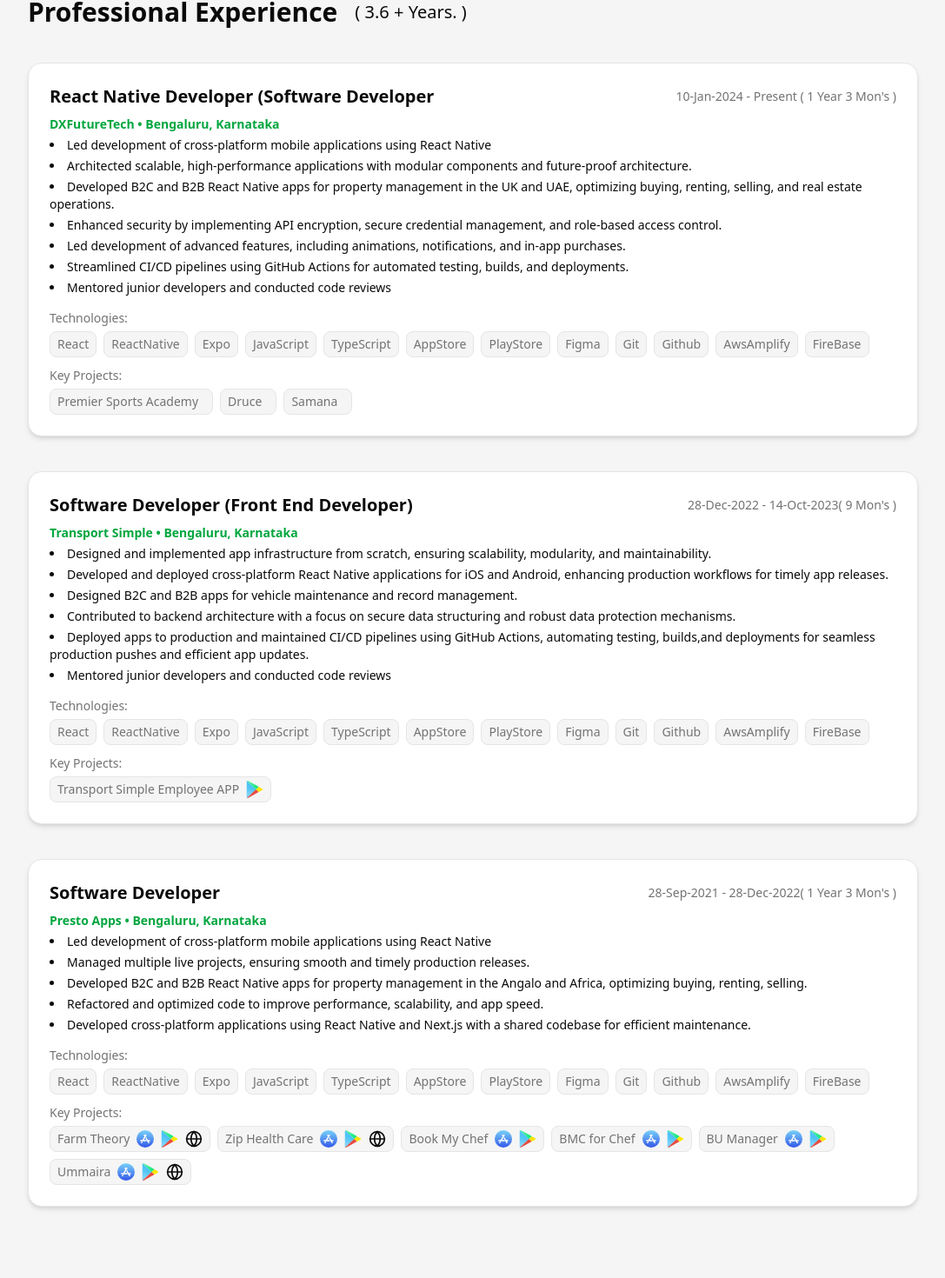
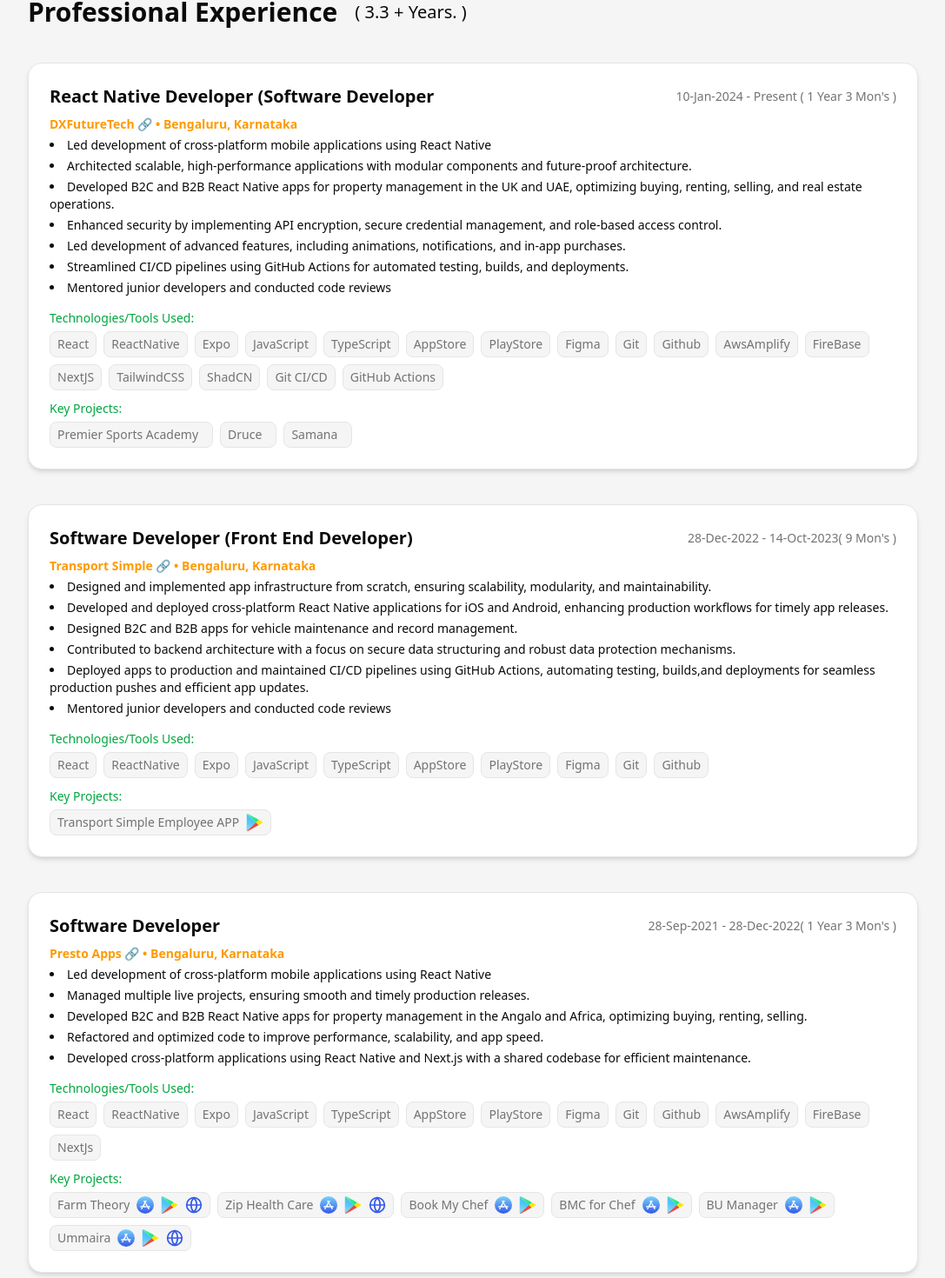
Before and after one commit to RV-React-Projects/ranvijay_portfolio, a Next.js app: page / in a window 1280 px wide. Shown: the part 2330-3800 px from the top of the page at 87% size, without its empty margins (96-1183 px from the left). Built offline with nearby package versions, Linux system fonts and the light colour scheme.

Commit message:
Fixed the Spacing Issue on all the Components now

```diff
--- a/src/components/layout/Footer.tsx
+++ b/src/components/layout/Footer.tsx
@@ -1,7 +1,9 @@
 'use client';
 import { Facebook, Instagram, Linkedin, Github, Newspaper } from 'lucide-react';
 import moment from 'moment';
+import Link from 'next/link';
 import { useSelectedLayoutSegment } from 'next/navigation';
+import { siteConfig } from '@configs/AppConfigs';
 
 export default function Footer() {
   const currentYear = moment().year();
@@ -9,8 +11,8 @@
   const isNotFound = segment === '/_not-found';
 
   return isNotFound ? null : (
-    <footer className="bg-[#2C2C2C] text-[#CFCFCF] px-6 md:px-20 py-12 text-sm">
-      <div className="max-w-7xl mx-auto grid grid-cols-1 md:grid-cols-4 gap-10">
+    <footer className="site_spacing bg-[#2C2C2C] text-[#CFCFCF] py-12 text-sm">
+      <div className="mx-auto grid grid-cols-1 md:grid-cols-4 gap-10">
         {/* ABOUT ME */}
         <div>
           <h2 className="text-white text-sm font-semibold mb-4 tracking-wide">
@@ -33,36 +35,13 @@
             NAVIGATION
           </h2>
           <ul className="space-y-2">
-            <li>
-              <a href="#" className="hover:text-white">
-                Home
-              </a>
-            </li>
-            <li>
-              <a href="#" className="hover:text-white">
-                About
-              </a>
-            </li>
-            <li>
-              <a href="#" className="hover:text-white">
-                Skills
-              </a>
-            </li>
-            <li>
-              <a href="#" className="hover:text-white">
-                Experience
-              </a>
-            </li>
-            <li>
-              <a href="#" className="hover:text-white">
-                Works
-              </a>
-            </li>
-            <li>
-              <a href="#" className="hover:text-white">
-                Contact
-              </a>
-            </li>
+            {siteConfig.navItems.map(link => (
+              <li key={link.id}>
+                <Link href={`#${link.id}`} className="hover:text-white">
+                  {link.label}
+                </Link>
+              </li>
+            ))}
           </ul>
         </div>
 
@@ -128,16 +107,10 @@
         </div>
       </div>
       <div className="mt-10 border-t border-[#444] pt-6 text-center text-xs text-[#888]">
-        Made with ❤️ love by{'  '}
+        Made with ❤️ by{'  '}
         <span className="text-white font-semibold"> Ranvijay</span>{' '}
         &nbsp;|&nbsp; Copyright © {currentYear}
       </div>
     </footer>
-
-    // <footer classNameName="w-full text-center py-6 border-t border-gray-300 bg-gray-900">
-    //   <p classNameName="text-sm text-gray-400">
-    //     © {currentYear} Ranvijay Kumar Singh. All rights reserved!
-    //   </p>
-    // </footer>
   );
 }
--- a/src/components/section/Experience.tsx
+++ b/src/components/section/Experience.tsx
@@ -5,7 +5,7 @@
 
 export default function ExperienceSection() {
   const start = moment(START_DATE, DATE_FORMATE);
-  const end = moment();
+  const end = moment().subtract(3, 'month');
   const years = end.diff(start, 'years');
   start.add(years, 'years');
   const months = end.diff(start, 'months');
--- a/src/components/section/Faq.tsx
+++ b/src/components/section/Faq.tsx
@@ -174,7 +174,7 @@
 export default function FaqSection() {
   return (
     <section id="FAQ" className="site_spacing bg-muted py-20">
-      <div className="max-w-7xl mx-auto px-4 sm:px-6 lg:px-8">
+      <div className="mx-auto">
         <h2 className="text-4xl md:text-5xl !leading-[1.15] font-bold tracking-tight text-foreground">
           Questions & Answers
         </h2>
@@ -183,11 +183,14 @@
           className="w-full mx-auto mt-6"
           defaultValue="question-0">
           {faq.map(({ question, answer }, index) => (
-            <AccordionItem key={question} value={`question-${index}`}>
-              <AccordionTrigger className="text-left text-lg text-foreground">
+            <AccordionItem
+              key={question}
+              value={`question-${index}`}
+              className="">
+              <AccordionTrigger className="text-left text-xl text-foreground">
                 {question}
               </AccordionTrigger>
-              <AccordionContent>
+              <AccordionContent className="lg:pl-10 pl-6 bg-background p-10">
                 <div className="text-base leading-relaxed">{answer}</div>
               </AccordionContent>
             </AccordionItem>
--- a/src/components/section/TimelineCard.tsx
+++ b/src/components/section/TimelineCard.tsx
@@ -1,5 +1,6 @@
 'use client';
 
+import { cloneElement } from 'react';
 import { Globe } from 'lucide-react';
 import moment from 'moment';
 import Link from 'next/link';
@@ -51,7 +52,7 @@
         <Link
           href={companyURL}
           target="_blank"
-          className="text-lg font-semibold text-green-600">
+          className="text-lg font-semibold text-primary">
           <p className="text-sm mb-1">
             {company} • {location}
           </p>
@@ -62,8 +63,8 @@
           ))}
         </ul>
         <div className="mb-2">
-          <span className="font-medium text-sm text-muted-foreground">
-            Technologies:
+          <span className="font-medium text-sm text-green-600">
+            Technologies/Tools Used:
           </span>
           <div className="flex flex-wrap gap-2 mt-1">
             {technologies.map((tech, i) => (
@@ -76,7 +77,7 @@
           </div>
         </div>
         <div>
-          <span className="font-medium text-sm text-muted-foreground">
+          <span className="font-medium text-sm text-green-600">
             Key Projects:
           </span>
           <div className="flex flex-wrap gap-2 mt-1">
@@ -89,9 +90,9 @@
                 </span>
                 <div className="flex flex-row gap-2 ml-2">
                   {[
-                    { link: proj.ios, Icon: AppStoreSvg },
-                    { link: proj.android, Icon: PlayStoreSvg },
-                    { link: proj.web, Icon: Globe },
+                    { link: proj.ios, Icon: <AppStoreSvg /> },
+                    { link: proj.android, Icon: <PlayStoreSvg /> },
+                    { link: proj.web, Icon: <Globe color="#3458e9" /> },
                   ].map(
                     ({ link, Icon }, index) =>
                       link && (
@@ -100,7 +101,7 @@
                           href={link}
                           className="group"
                           target="_blank">
-                          <Icon height={20} width={20} />
+                          {cloneElement(Icon, { height: 20, width: 20 })}
                         </Link>
                       ),
                   )}
--- a/src/data/Experience.tsx
+++ b/src/data/Experience.tsx
@@ -14,7 +14,7 @@
 export const experienceData: IExperienceItem[] = [
   {
     title: 'React Native Developer (Software Developer',
-    company: 'DXFutureTech',
+    company: 'DXFutureTech 🔗',
     companyURL: 'https://www.dxfuturetech.com/',
     location: 'Bengaluru, Karnataka',
     isCurrent: true,
@@ -42,22 +42,21 @@
       'Github',
       'AwsAmplify',
       'FireBase',
+      'NextJS',
+      'TailwindCSS',
+      'ShadCN',
+      'Git CI/CD',
+      'GitHub Actions',
     ],
     projects: [
-      {
-        title: 'Premier Sports Academy',
-      },
-      {
-        title: 'Druce',
-      },
-      {
-        title: 'Samana',
-      },
+      { title: 'Premier Sports Academy' },
+      { title: 'Druce' },
+      { title: 'Samana' },
     ],
   },
   {
     title: 'Software Developer (Front End Developer)',
-    company: 'Transport Simple',
+    company: 'Transport Simple 🔗',
     companyURL: 'https://www.transportsimple.com/',
     location: 'Bengaluru, Karnataka',
     isCurrent: false,
@@ -82,8 +81,6 @@
       'Figma',
       'Git',
       'Github',
-      'AwsAmplify',
-      'FireBase',
     ],
     projects: [
       {
@@ -95,7 +92,7 @@
   },
   {
     title: 'Software Developer',
-    company: 'Presto Apps',
+    company: 'Presto Apps 🔗',
     companyURL: 'https://www.presto-apps.com/',
     location: 'Bengaluru, Karnataka',
     isCurrent: false,
@@ -121,6 +118,7 @@
       'Github',
       'AwsAmplify',
       'FireBase',
+      'NextJs',
     ],
     projects: [
       {
```
